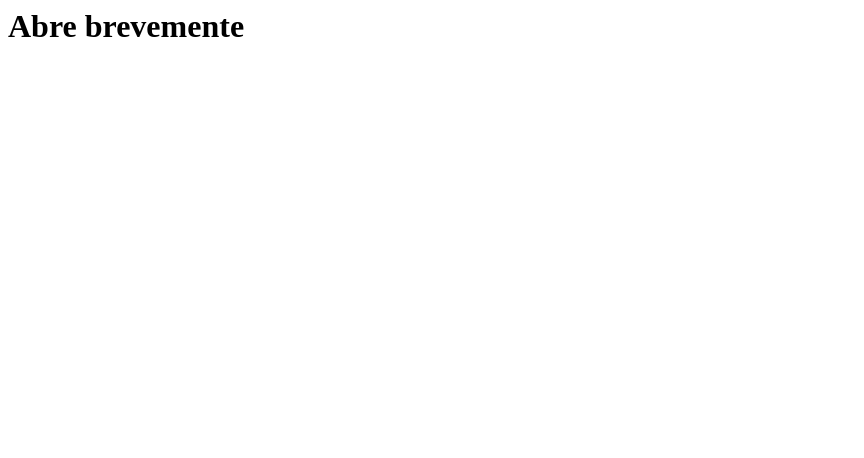
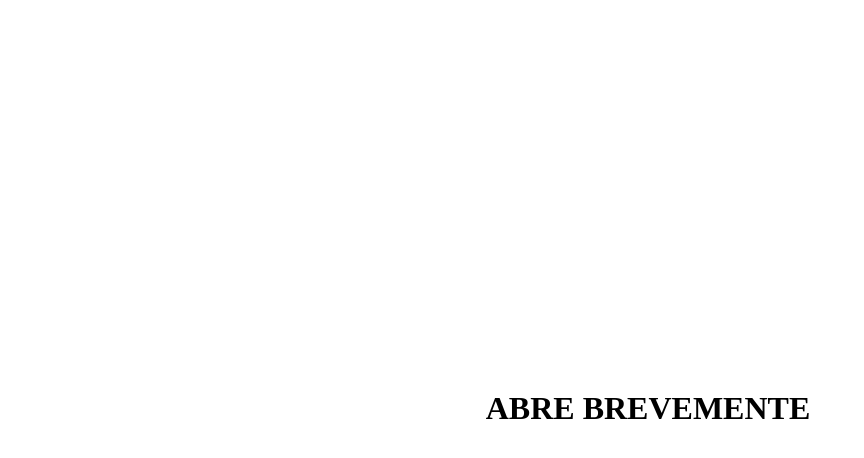
Before and after one commit to pik6/pik6.github.io, a plain HTML site: page index.html in a window 1280 px wide. Shown: the whole page, without its empty margins (0-864 px from the left). Drawn offline with Linux system fonts and the light colour scheme.

Commit message:
add main.css

```diff
--- a/index.html
+++ b/index.html
@@ -1,5 +1,6 @@
 <html>
   <head>
+    <link rel="stylesheet" href="css/main.css" type="text/css" />
     <title>Pik6 - We create, build, communicate</title>
   </head>
 
```
